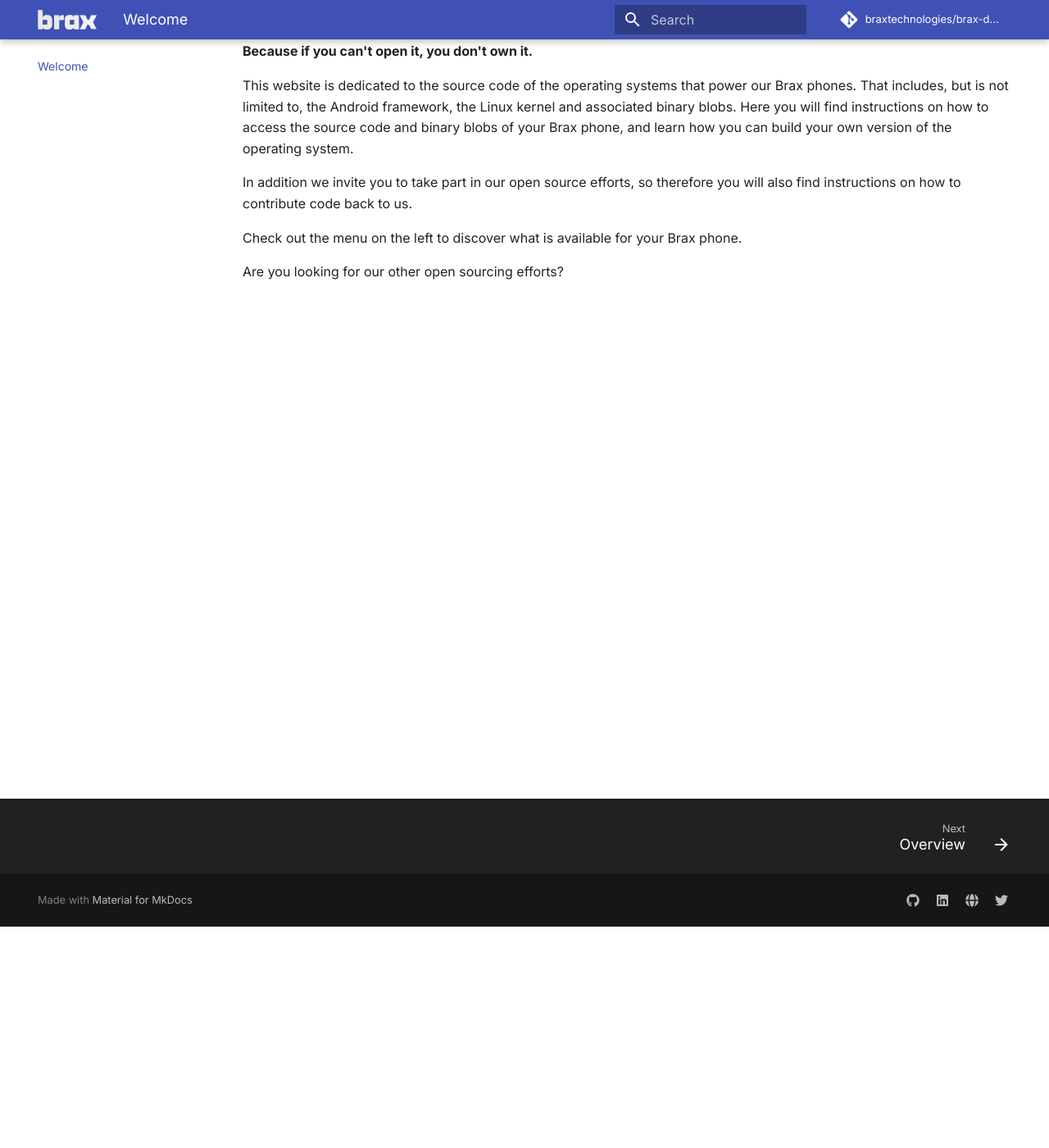
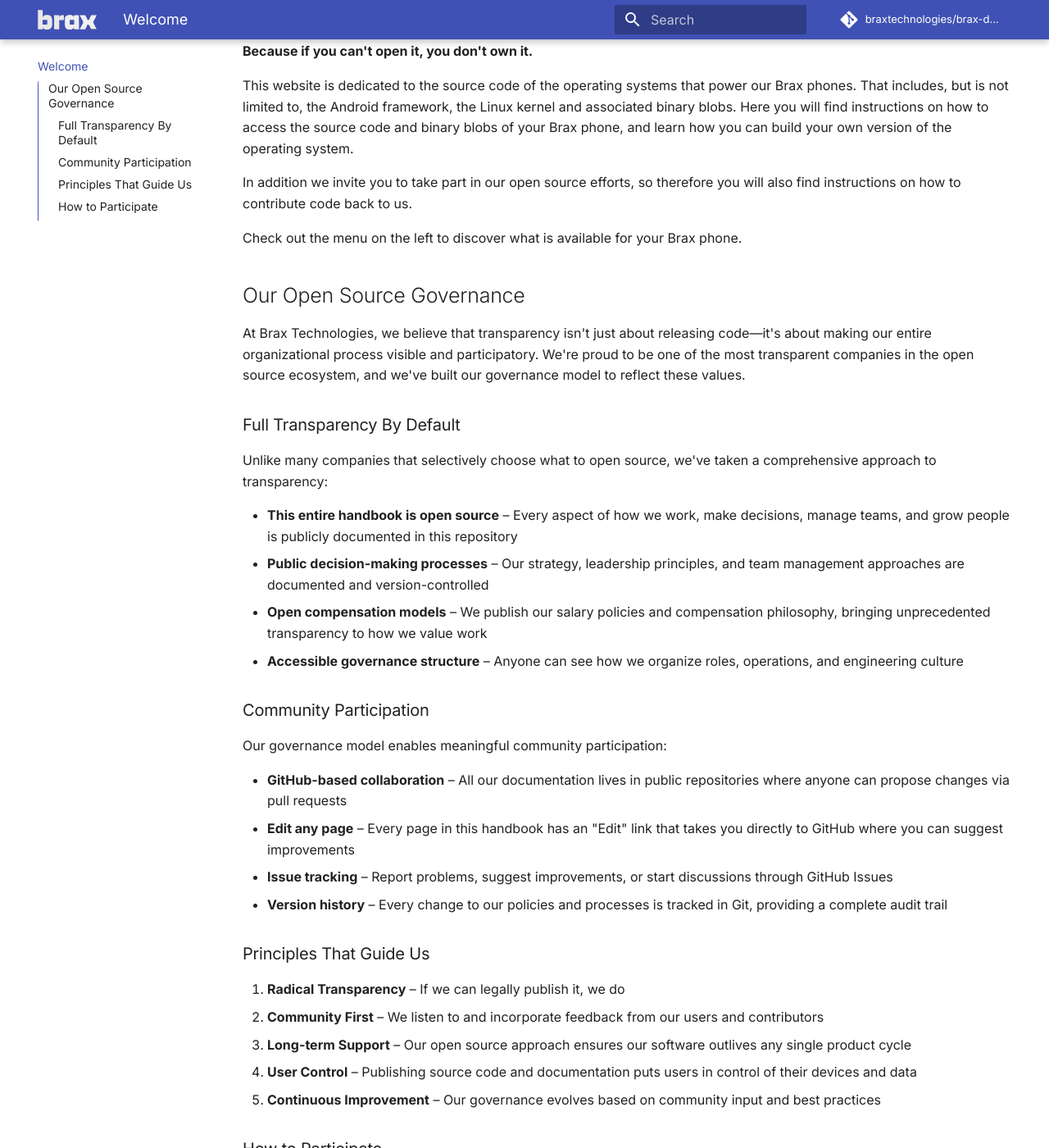
Before and after one commit to braxtechnologies/brax-docs, an MkDocs documentation site: the page built from docs/index.md, in a window 1280 px wide and 1400 px high, scrolled down 270 px. Shown: the whole window at 82% size. Built offline with MkDocs 1.6.1 and Material for MkDocs 9.7.7, drawn with Linux system fonts in a browser that asks for light colours; comment, search, counter and statistics services are not loaded; some of the changed text lies outside the part shown.

Commit message:
Welcome page update

```diff
--- a/docs/index.md
+++ b/docs/index.md
@@ -10,4 +10,44 @@ In addition we invite you to take part in our open source efforts, so therefore
 
 Check out the menu on the left to discover what is available for your Brax phone.
 
+## Our Open Source Governance
+
+At Brax Technologies, we believe that transparency isn't just about releasing code—it's about making our entire organizational process visible and participatory. We're proud to be one of the most transparent companies in the open source ecosystem, and we've built our governance model to reflect these values.
+
+### Full Transparency By Default
+
+Unlike many companies that selectively choose what to open source, we've taken a comprehensive approach to transparency:
+
+- **This entire handbook is open source** – Every aspect of how we work, make decisions, manage teams, and grow people is publicly documented in this repository
+- **Public decision-making processes** – Our strategy, leadership principles, and team management approaches are documented and version-controlled
+- **Open compensation models** – We publish our salary policies and compensation philosophy, bringing unprecedented transparency to how we value work
+- **Accessible governance structure** – Anyone can see how we organize roles, operations, and engineering culture
+
+### Community Participation
+
+Our governance model enables meaningful community participation:
+
+- **GitHub-based collaboration** – All our documentation lives in public repositories where anyone can propose changes via pull requests
+- **Edit any page** – Every page in this handbook has an "Edit" link that takes you directly to GitHub where you can suggest improvements
+- **Issue tracking** – Report problems, suggest improvements, or start discussions through GitHub Issues
+- **Version history** – Every change to our policies and processes is tracked in Git, providing a complete audit trail
+
+### Principles That Guide Us
+
+1. **Radical Transparency** – If we can legally publish it, we do
+2. **Community First** – We listen to and incorporate feedback from our users and contributors
+3. **Long-term Support** – Our open source approach ensures our software outlives any single product cycle
+4. **User Control** – Publishing source code and documentation puts users in control of their devices and data
+5. **Continuous Improvement** – Our governance evolves based on community input and best practices
+
+### How to Participate
+
+- **Browse our repositories** on [GitHub](https://github.com/braxtechnologies/brax-docs)
+- **Suggest edits** to any documentation page using the edit button
+- **Join discussions** in our community forums at [community.braxtech.net](https://community.braxtech.net/)
+- **Contribute code** following the guidelines in our contribution section
+- **Report issues** or propose new ideas through GitHub Issues
+
+We believe this level of openness sets a new standard for corporate governance in the technology industry. When you can see exactly how we work, you can hold us accountable and help us improve.
+
 Are you looking for our other open sourcing efforts?
```
